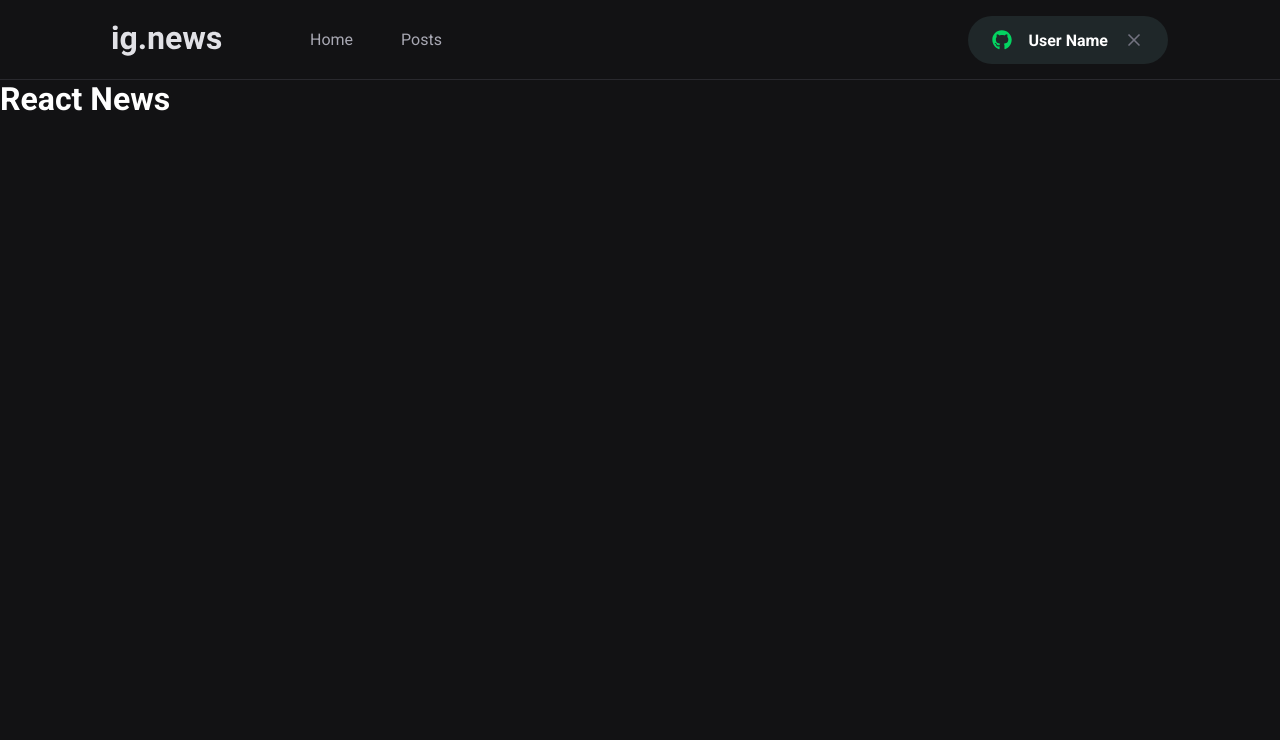
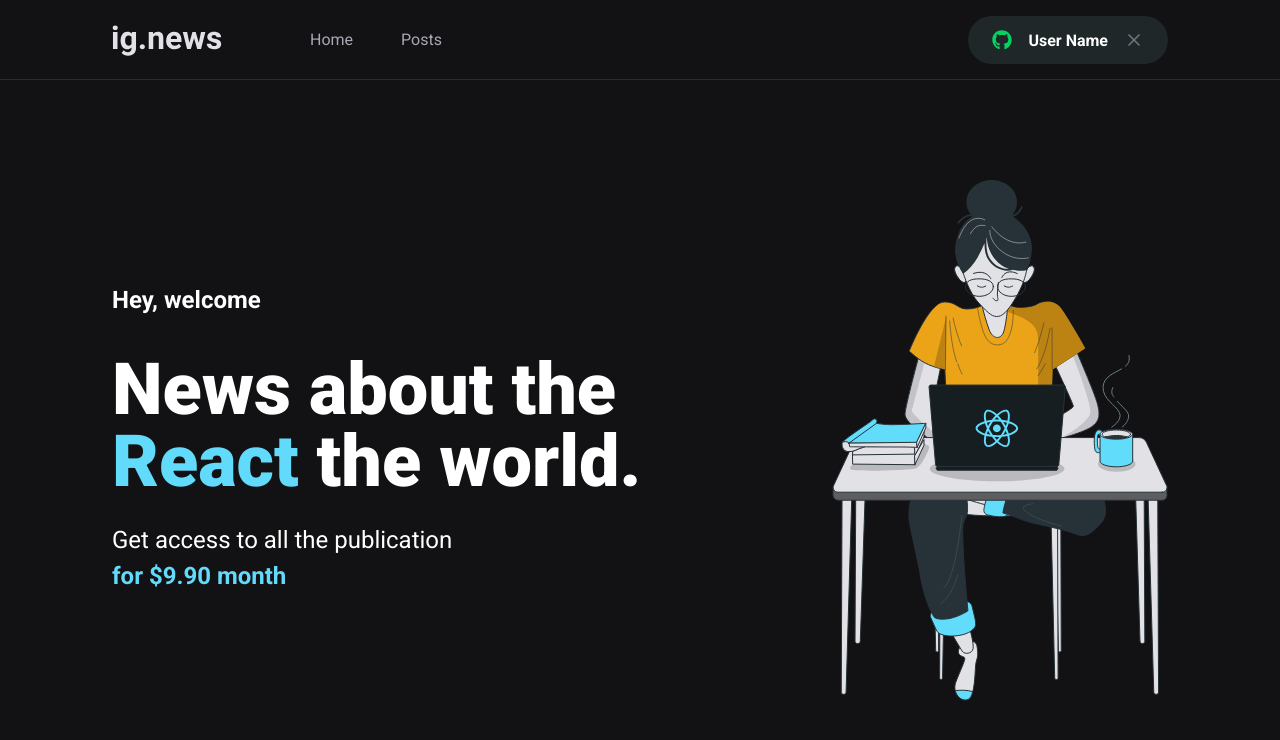
Before and after one commit to mayromyller/ignews, a Next.js app: page / in a window 1280 px wide. Shown: the top 740 px of the page. Built offline with nearby package versions, Linux system fonts and the light colour scheme.

Commit message:
chore: update home page

```diff
--- /dev/null
+++ b/src/pages/home.module.scss
@@ -0,0 +1,40 @@
+.content {
+  max-width: 1120px;
+  margin: 0 auto;
+  padding: 2rem;
+  height: calc(100vh - 5rem);
+  display: flex;
+  align-items: center;
+  justify-content: space-between;
+}
+
+.hero {
+  max-width: 600px;
+}
+
+.welcome {
+  font-size: 1.5rem;
+  font-weight: bold;
+}
+
+.title {
+  font-size: 4.5rem;
+  line-height: 4.5rem;
+  font-weight: 900;
+  margin-top: 2.5rem;
+
+  span {
+    color: var(--cyan-500);
+  }
+}
+
+.description {
+  font-size: 1.5rem;
+  line-height: 2.25rem;
+  margin-top: 1.5rem;
+}
+
+.pricing {
+  color: var(--cyan-500);
+  font-weight: bold;
+}
--- a/src/pages/index.tsx
+++ b/src/pages/index.tsx
@@ -1,4 +1,6 @@
 import Head from 'next/head'
+
+import styles from './home.module.scss'
 
 export default function Home() {
   return (
@@ -6,9 +8,22 @@
       <Head>
         <title>React Newsletter</title>
       </Head>
-      <div>
-        <h1>React News</h1>
-      </div>
+
+      <main className={styles.content}>
+        <section className={styles.hero}>
+          <span className={styles.welcome}>Hey, welcome</span>
+
+          <h1 className={styles.title}>
+            News about the <span>React</span> the world.
+          </h1>
+          <p className={styles.description}>
+            Get access to all the publication <br />
+            <span className={styles.pricing}>for $9.90 month</span>
+          </p>
+        </section>
+
+        <img src="/images/woman.svg" alt="Woman coding" />
+      </main>
     </>
   )
 }
```
